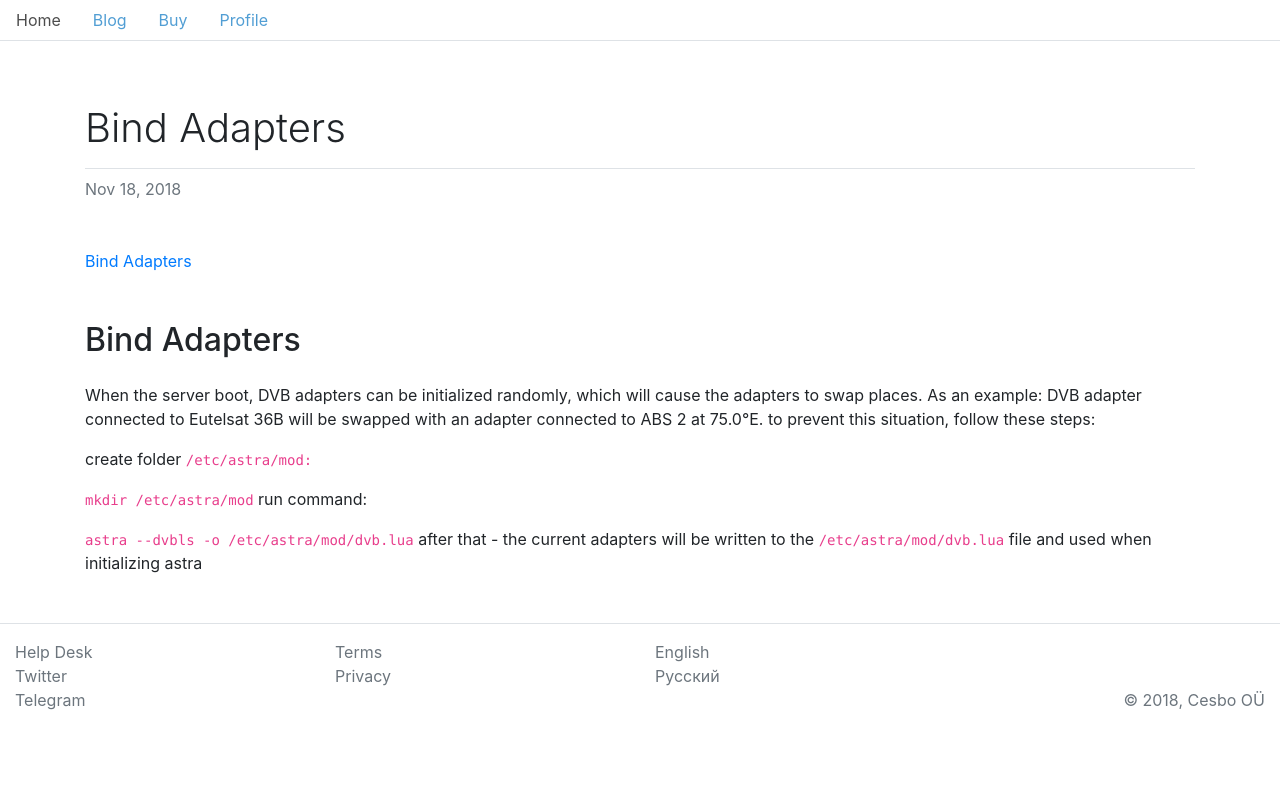
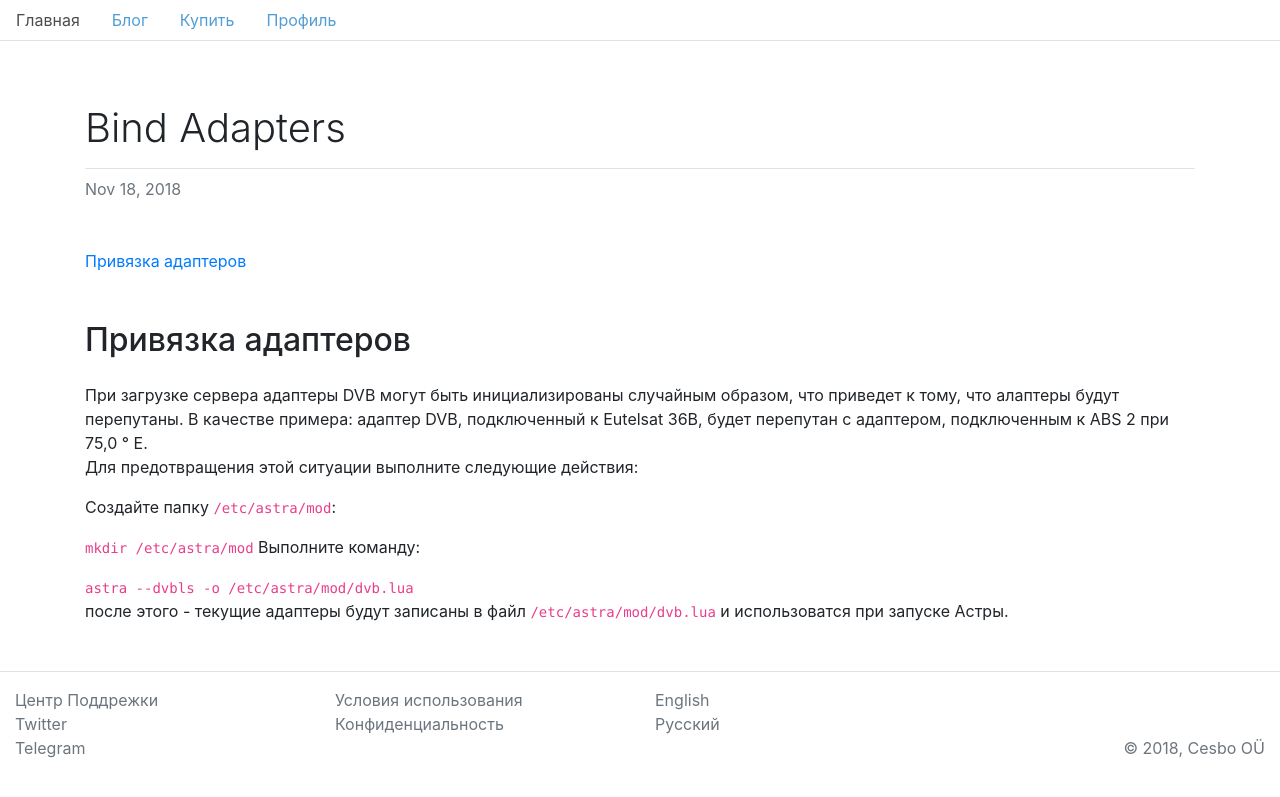
Before and after one commit to ramzes1401ss3/cesbo-www, a Jekyll site: the page built from ru/_posts/2018-11-18-bind_adapters.md, in a window 1280 px wide. Shown: the top 797 px of the page. Built offline with Jekyll 4.4.1, drawn with Linux system fonts in a browser that asks for light colours.

Commit message:
Update 2018-11-18-bind_adapters.md

```diff
--- a/ru/_posts/2018-11-18-bind_adapters.md
+++ b/ru/_posts/2018-11-18-bind_adapters.md
@@ -1,20 +1,21 @@
 ---
 layout: post
-lang: en
+lang: ru
 title: Bind Adapters
 tags: [dev]
 ---
 
-## Bind Adapters
+## Привязка адаптеров
 
 <!-- more -->
 
-When the server boot, DVB adapters can be initialized randomly, which will cause the adapters to swap places. As an example: DVB adapter connected to Eutelsat 36B will be swapped with an adapter connected to ABS 2 at 75.0°E. to prevent this situation, follow these steps:
+При загрузке сервера адаптеры DVB могут быть инициализированы случайным образом, что приведет к тому, что алаптеры будут перепутаны. В качестве примера: адаптер DVB, подключенный к Eutelsat 36B, будет перепутан с адаптером, подключенным к ABS 2 при 75,0 ° E.
+Для предотвращения этой ситуации выполните следующие действия:
 
-create folder `/etc/astra/mod:`
+Создайте папку `/etc/astra/mod`:
 
 `mkdir /etc/astra/mod`
-run command:
+Выполните команду:
 
 `astra --dvbls -o /etc/astra/mod/dvb.lua`
-after that - the current adapters will be written to the `/etc/astra/mod/dvb.lua` file and used when initializing astra
+после этого - текущие адаптеры будут записаны в файл  `/etc/astra/mod/dvb.lua` и использоватся при запуске Астры.
```
